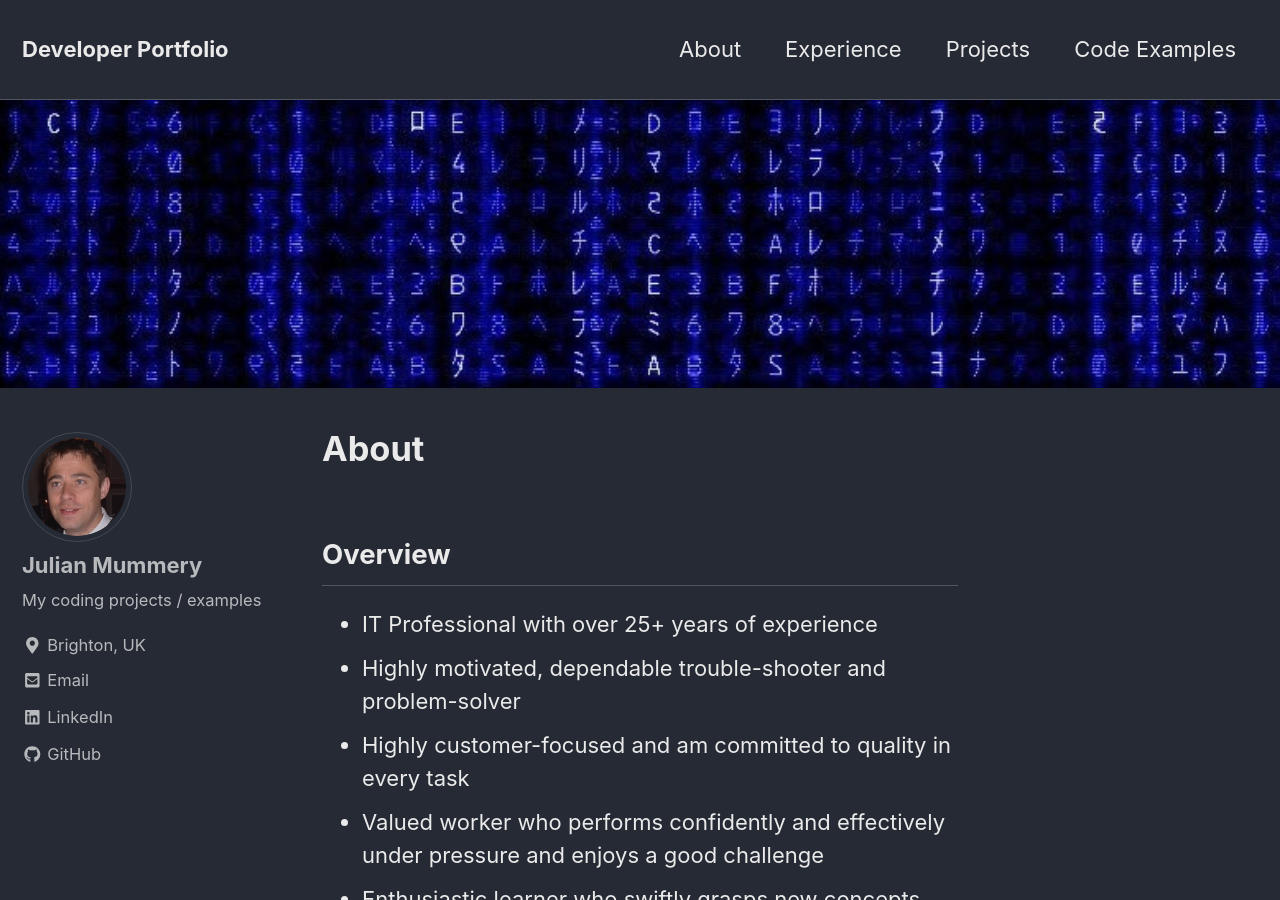
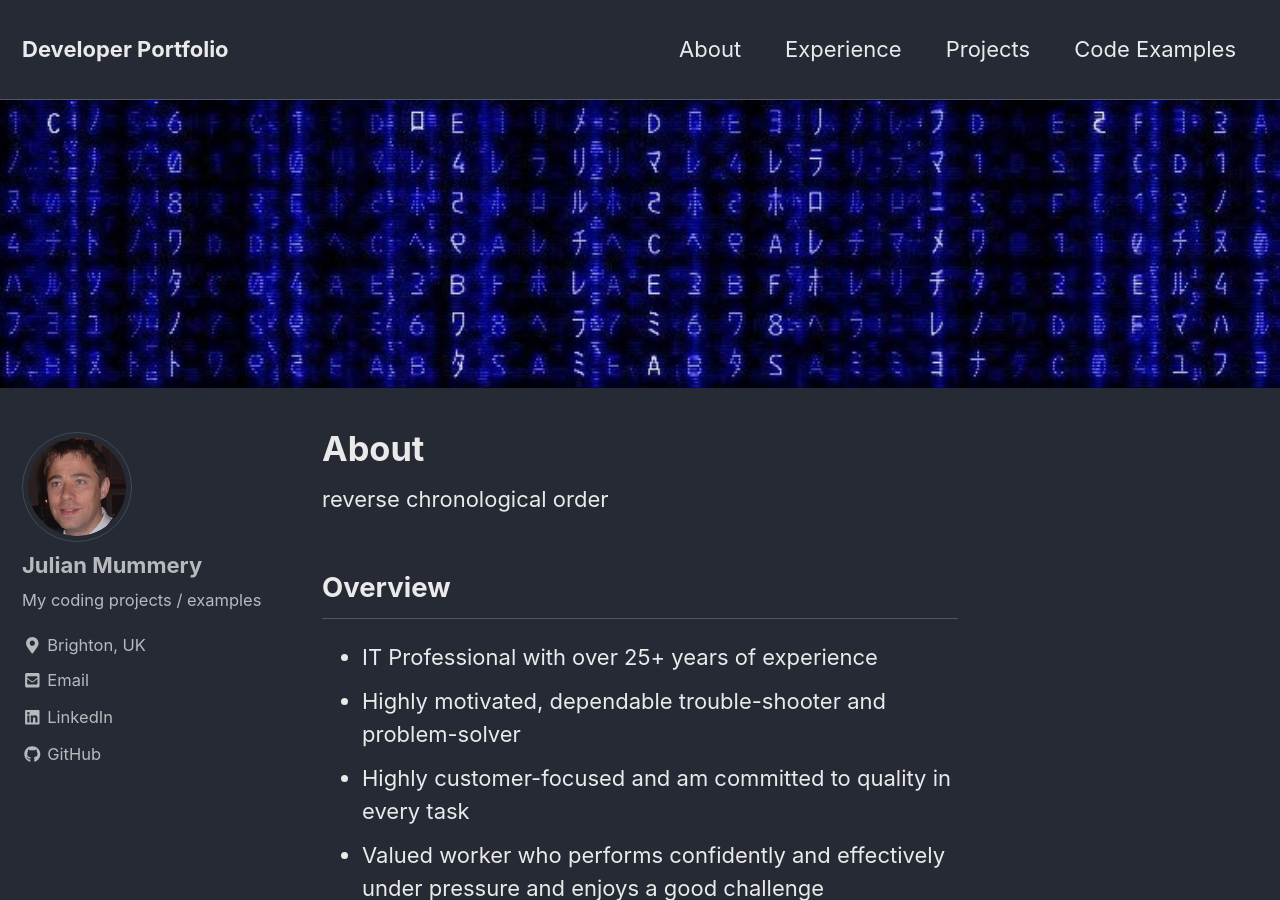
Before and after one commit to julianmummery/julianmummery.github.io, a Jekyll site: the page built from _pages/about.md, in a window 1280 px wide and 900 px high. Built offline with Jekyll 4.4.1, drawn with Linux system fonts in a browser that asks for light colours; nearby versions of some CDN libraries.

Commit message:
Update about.md

```diff
--- a/_pages/about.md
+++ b/_pages/about.md
@@ -4,6 +4,8 @@ permalink: /about/
 header:
    image: "/assets/images/header-background.jpg"
 ---
+
+reverse chronological order
 
 <h2>Overview</h2>
 <ul>
```
